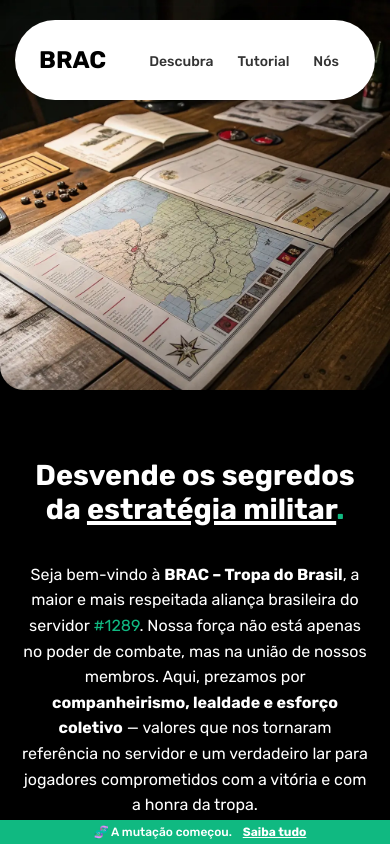
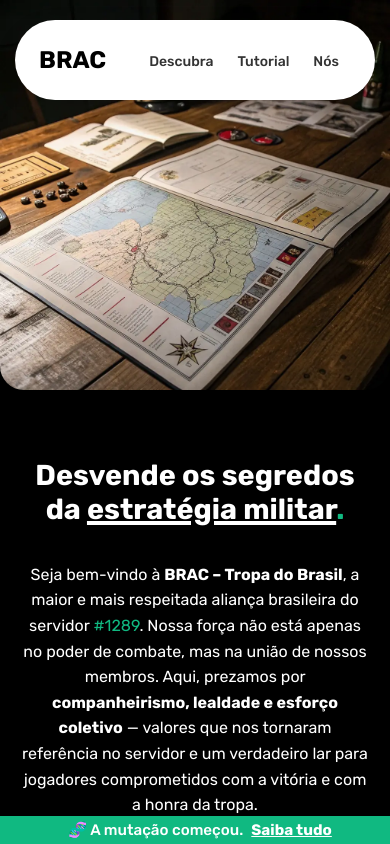
Before and after one commit to EmersonNog/BRAC, a React (Vite) app: page / in a window 390 px wide. Shown: the top 844 px of the page. Built offline with nearby package versions, Linux system fonts and the light colour scheme; a web font is replaced by a local one.

Commit message:
resize font for notificationbar

```diff
--- a/src/Components/SeasonNotificationBar/SeasonNotificationBar.css
+++ b/src/Components/SeasonNotificationBar/SeasonNotificationBar.css
@@ -23,7 +23,7 @@
 
 @media (max-width: 768px) {
   .season-bar {
-    font-size: 0.75rem;
+    font-size: 0.95rem;
     padding: 5px;
   }
 }
--- a/src/Components/SeasonNotificationBar/SeasonNotificationBar.jsx
+++ b/src/Components/SeasonNotificationBar/SeasonNotificationBar.jsx
@@ -5,7 +5,7 @@ import "./SeasonNotificationBar.css";
 export default function SeasonNotificationBar() {
   return (
     <div className="season-bar">
-      🧬 A mutação começou. <Link to="/season-1">Saiba tudo</Link>
+      🧬 {""} A mutação começou.<Link to="/season-1">Saiba tudo</Link>
     </div>
   );
 }
```
